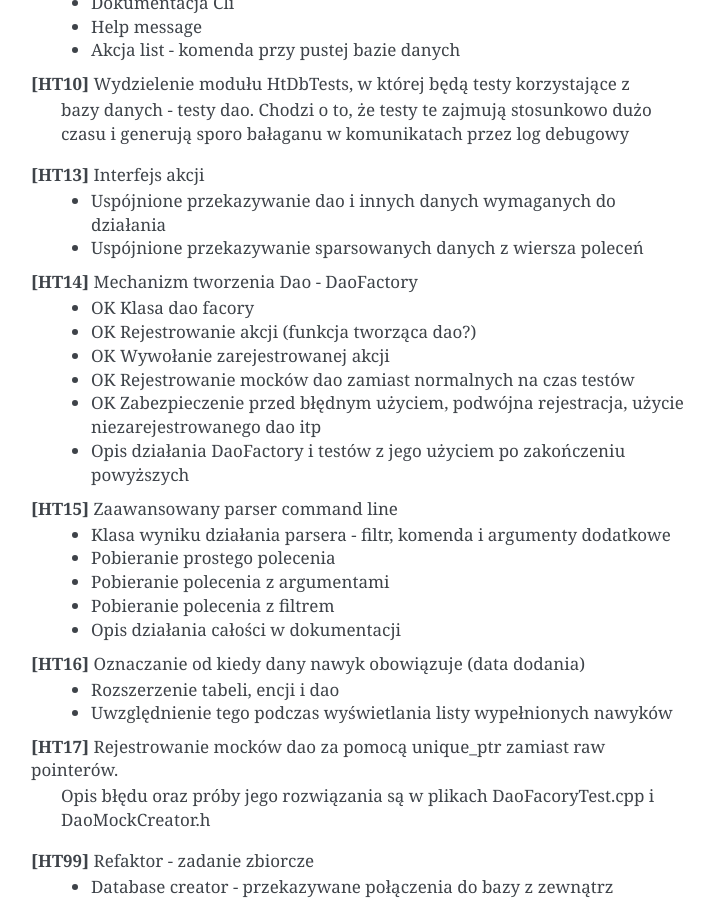
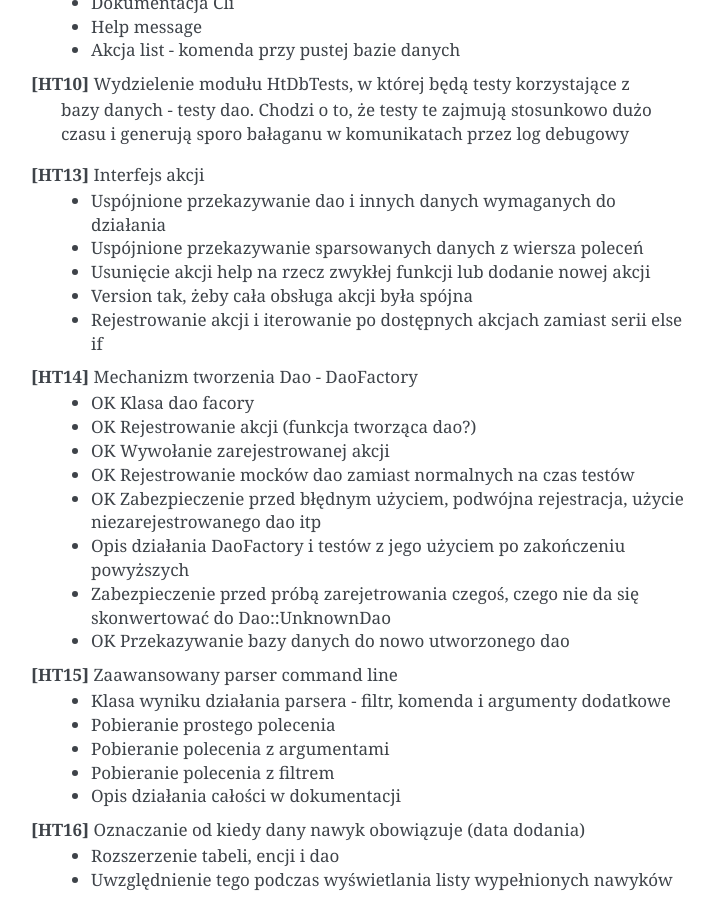
Before and after one commit to minescias/HabitTacker, a Sphinx documentation site: the page built from Documentation/source/Tasks.rst, in a window 1280 px wide and 900 px high, scrolled down 1831 px. Shown: the whole window, without its empty margins (389-1103 px from the left). Built offline with Sphinx 7.4.7, drawn with Linux system fonts in a browser that asks for light colours.

```diff
--- a/Documentation/source/Tasks.rst
+++ b/Documentation/source/Tasks.rst
@@ -83,6 +83,10 @@ Zadania dotyczące modułu HT
 **[HT13]** Interfejs akcji
  *  Uspójnione przekazywanie dao i innych danych wymaganych do działania
  *  Uspójnione przekazywanie sparsowanych danych z wiersza poleceń
+ *  Usunięcie akcji help na rzecz zwykłej funkcji lub dodanie nowej akcji
+ *  Version tak, żeby cała obsługa akcji była spójna
+ *  Rejestrowanie akcji i iterowanie po dostępnych akcjach zamiast serii
+    else if
 
 **[HT14]** Mechanizm tworzenia Dao - DaoFactory
  *  OK Klasa dao facory
@@ -92,6 +96,9 @@ Zadania dotyczące modułu HT
  *  OK Zabezpieczenie przed błędnym użyciem, podwójna rejestracja, użycie
     niezarejestrowanego dao itp
  *  Opis działania DaoFactory i testów z jego użyciem po zakończeniu powyższych
+ *  Zabezpieczenie przed próbą zarejetrowania czegoś, czego nie da się
+    skonwertować do Dao::UnknownDao
+ *  OK Przekazywanie bazy danych do nowo utworzonego dao
 
 **[HT15]** Zaawansowany parser command line
  *  Klasa wyniku działania parsera - filtr, komenda i argumenty dodatkowe
```
Also changed, not shown: 4 other files.
